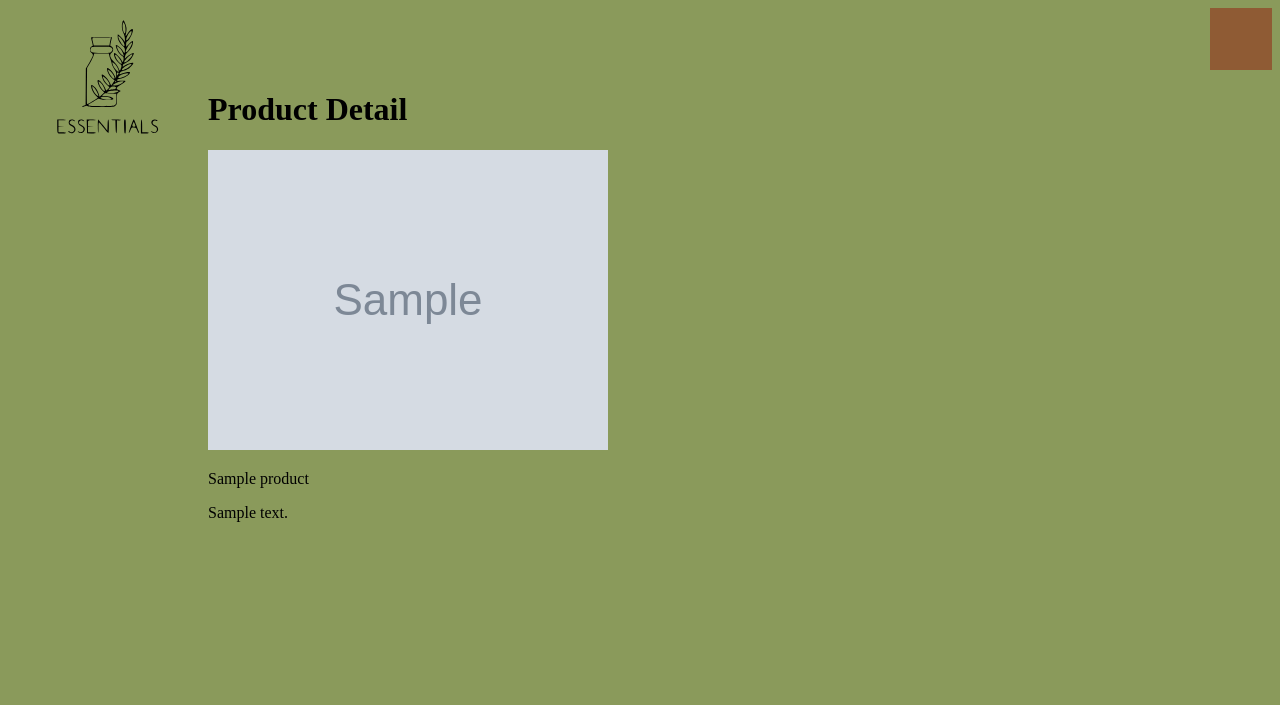
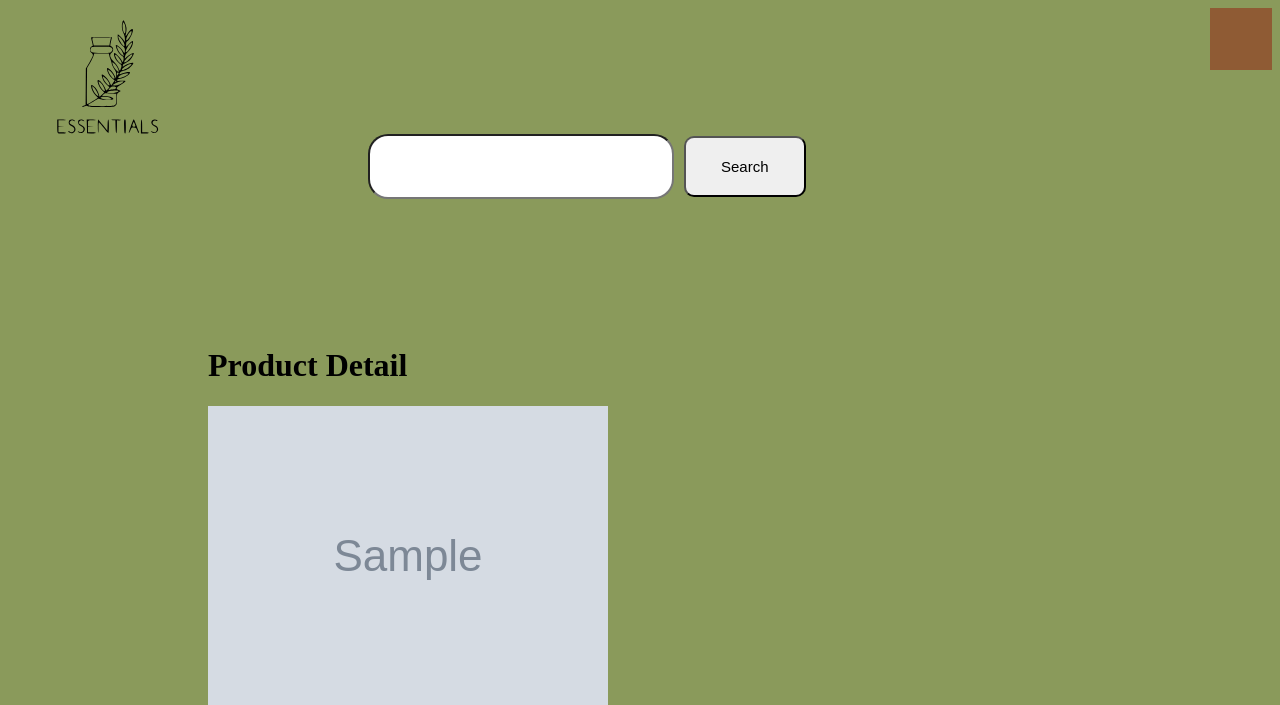
Before and after one commit to VladMrt/Essentials, a Flask app: page /product_details in a window 1280 px wide. Shown: the top 705 px of the page. Run offline with Flask 3, Linux system fonts and the light colour scheme; grey boxes marked "Sample" are stand-in pictures; a database or web service that is not in the repository returns one stand-in record (values such as "Sample title"); data that the repository does not hold is empty.

Commit message:
ia vezi mrt

```diff
--- a/templates/product_details.html
+++ b/templates/product_details.html
@@ -20,8 +20,22 @@
           </div>
         </div>
       </div>
+      <div class="navlinks">
+      <form action="/search_product" method="post">
+        <div class="search_bar">
+          <!-- <label style="font-size: 20px; " for="product">product:</label> -->
+          <input
+            class="search"
+            type="product"
+            id="product"
+            name="product"
+            required
+          />
 
-
+          <button class="sbut" type="submit">Search</button>
+        </div>
+      </form>
+    </div>
     <h1>Product Detail</h1>
     <img src = '{{ image }}'>
     <p>{{ name }}</p>
```
